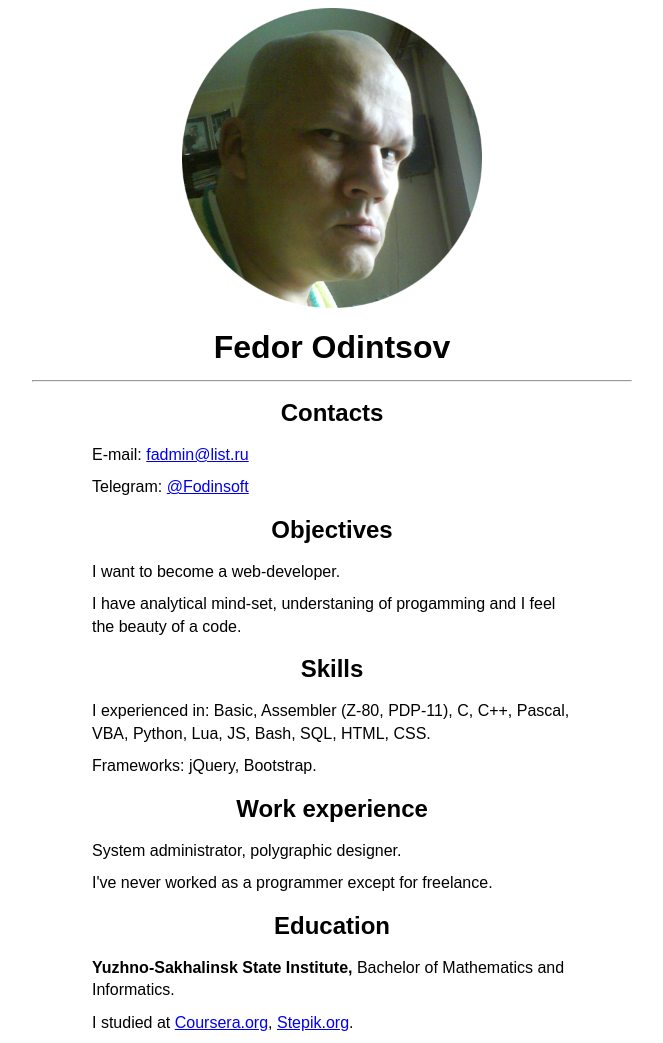
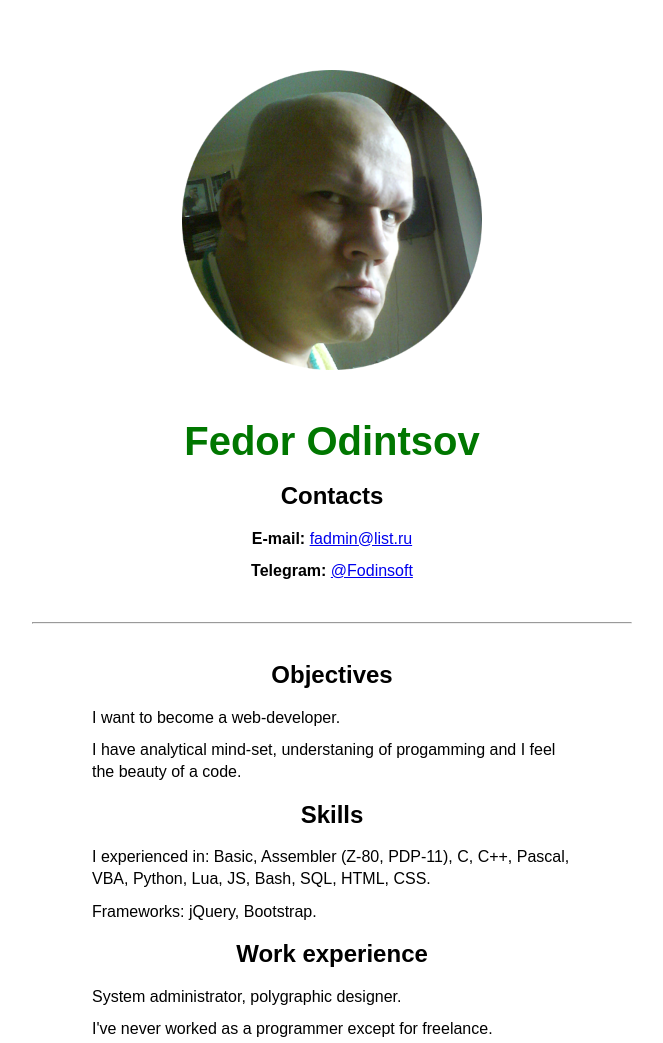
Before and after one commit to Fodin/rsschool-cv, a plain HTML site: page index.html in a window 1280 px wide. Shown: the top 1043 px of the page, without its empty margins (308-971 px from the left). Drawn offline with Linux system fonts and the light colour scheme.

Commit message:
docs: small changes in markup an CSS

```diff
--- a/index.html
+++ b/index.html
@@ -4,33 +4,44 @@
   <meta charset="UTF-8">
   <meta http-equiv="x-ua-compatible" content="ie=edge">
   <link rel="stylesheet" href="styles.css">
+  <title>Fedor Odintsov</title>
 </head>
 <body>
 <main>
-  <img src="img/photo.png" alt="photo" width="300" height="300">
+  <section><img src="img/photo.png" alt="photo" width="300" height="300">
+
     <h1>Fedor Odintsov</h1>
+    <h2>Contacts</h2>
+    <p class="center"><b>E-mail:</b> <a href="mailto:fadmin@list.ru">fadmin@list.ru</a></p>
+    <p class="center"><b>Telegram:</b> <a href="https://t.me/Fodinsoft">@Fodinsoft</a></p></section>
+
   <hr>
 
-  <h2>Contacts</h2>
-  <p>E-mail: <a href="mailto:fadmin@list.ru">fadmin@list.ru</a></p>
-  <p>Telegram: <a href="https://t.me/Fodinsoft">@Fodinsoft</a></p>
-
+  <section>
     <h2>Objectives</h2>
     <p>I want to become a web-developer.</p>
     <p>I have analytical mind-set, understaning of progamming and I feel the beauty of a
       code.</p>
+  </section>
 
+  <section>
     <h2>Skills</h2>
-  <p>I experienced in: Basic, Assembler (Z-80, PDP-11), C, C++, Pascal, VBA, Python, Lua, JS, Bash, SQL, HTML, CSS.</p>
+    <p>I experienced in: Basic, Assembler (Z-80, PDP-11), C, C++, Pascal, VBA, Python, Lua, JS, Bash, SQL, HTML,
+      CSS.</p>
     <p>Frameworks: jQuery, Bootstrap.</p>
+  </section>
 
+  <section>
     <h2>Work experience</h2>
     <p>System administrator, polygraphic designer.</p>
     <p>I've never worked as a programmer except for freelance.</p>
+  </section>
 
+  <section>
     <h2>Education</h2>
     <p><b>Yuzhno-Sakhalinsk State Institute,</b> Bachelor of Mathematics and Informatics.</p>
-  <p>I studied at <a href="https://www.coursera.org">Coursera.org</a>, <a href="https://stepik.org">Stepik.org</a>.</p>
+    <p>I studied at <a href="https://www.coursera.org">Coursera.org</a>, <a href="https://stepik.org">Stepik.org</a>.
+    </p>
     <p>I have obtained gold certificates in the following courses:</p>
     <ul>
       <li>"Python programming"</li>
@@ -38,10 +49,13 @@
       <li>"Linux Basic progamming"</li>
       <li>"C++ progamming"</li>
     </ul>
+  </section>
 
+  <section>
     <h2>English</h2>
     <p>I can read technical docs without dictionary. I can write, speak and understand listening a little bit worse.</p>
     <p>My level is between А2 and B1.</p>
+  </section>
 </main>
 </body>
 </html>
--- a/styles.css
+++ b/styles.css
@@ -4,19 +4,21 @@ body{
 }
 
 img{
-    margin: 0 150px;
+    margin: 0 150px 20px;
 }
 main{
-    margin: 0 auto;
+    margin: 70px auto;
     max-width: 600px;
 }
 
-h1{
+h2, .center{
     text-align: center;
 }
 
-h2{
+h1 {
+    font-size: 2.5em;
     text-align: center;
+    color: #070;
 }
 
 p{
@@ -27,3 +29,7 @@ p{
 ul{
     padding: 0 90px;
 }
+
+hr{
+    margin: 40px 0;
+}
```
Lines whose indentation alone changed are shown as unchanged.
